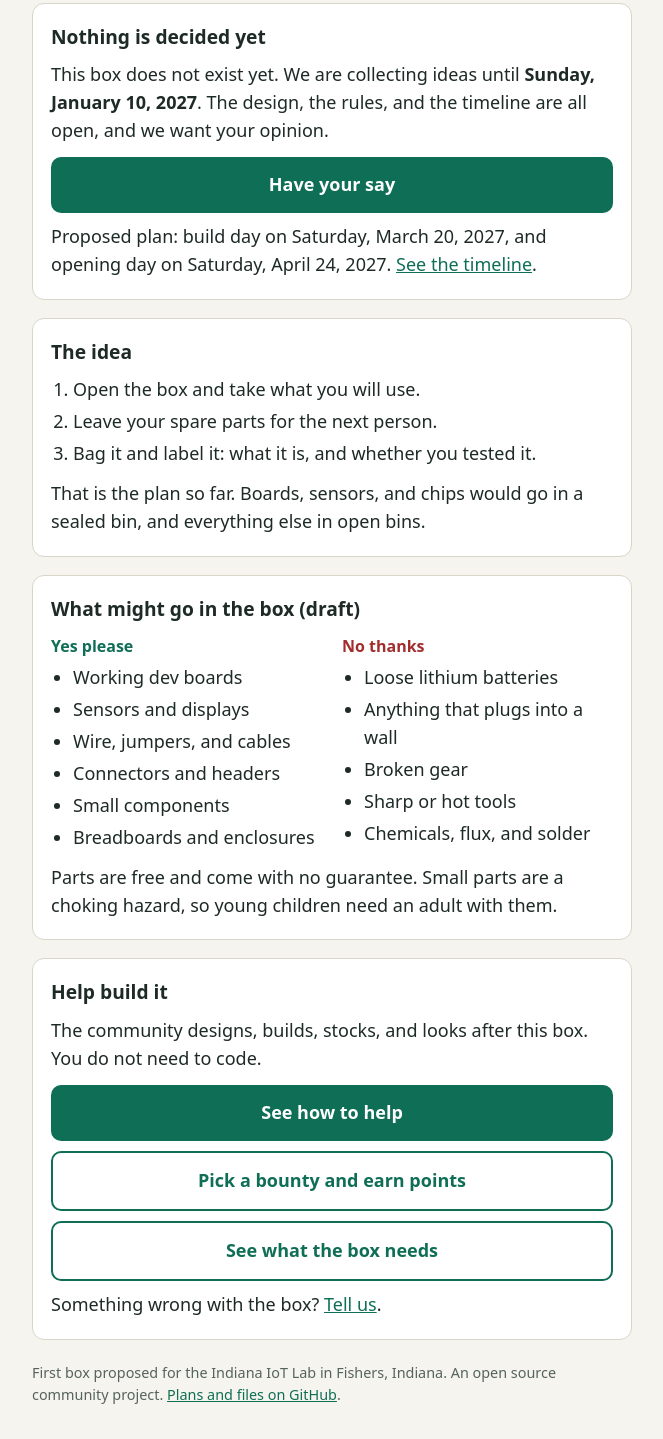
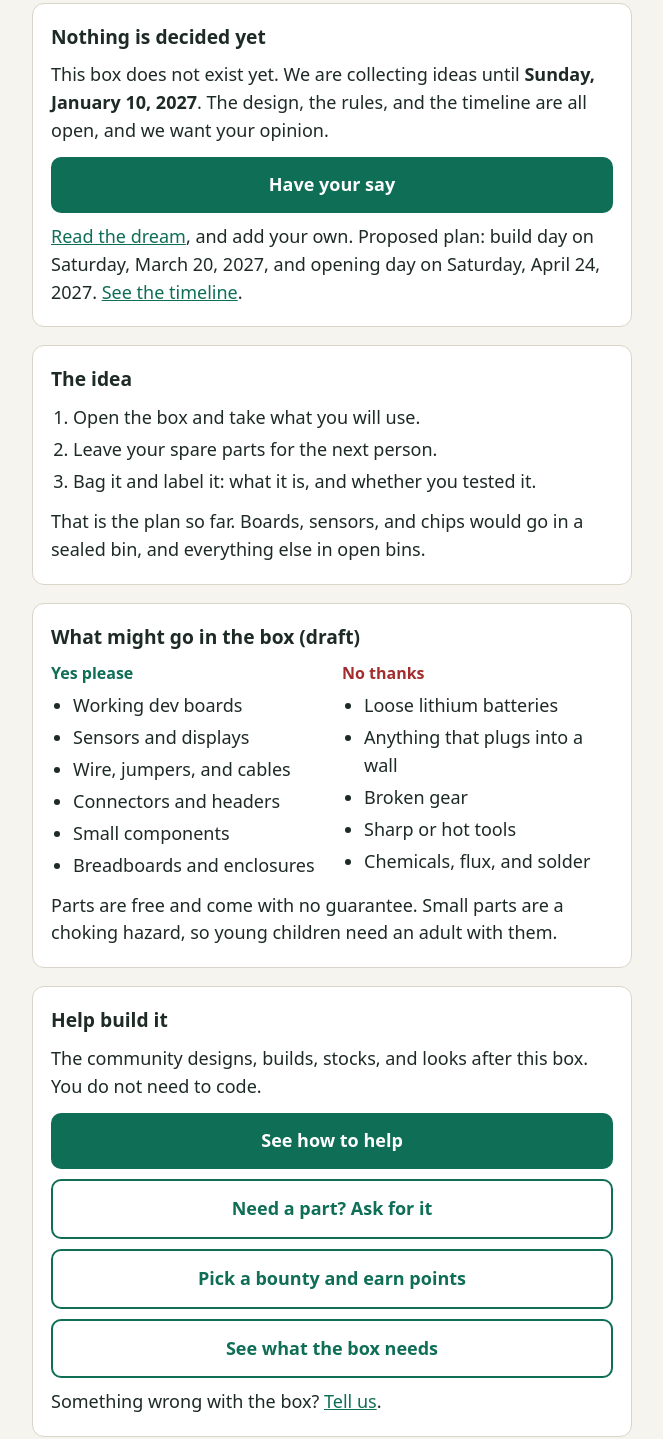
Before and after one commit to Badarado1998/Swapatron5000, a plain HTML site: page docs/index.html in a window 1280 px wide. Shown: the part 201-1640 px from the top of the page, without its empty margins (308-971 px from the left). Drawn offline with Linux system fonts and the light colour scheme.

Commit message:
Add the dream vision and an ask-for-a-part flow
Adds VISION.md as an openly editable dream, ASKS.md with an issue form
for requesting parts, and two ways to fill an ask: put it in the box,
or ship it care of the lab (marked as not yet confirmed).

Co-Authored-By: Claude Fable 5.2 <noreply@anthropic.com>
Claude-Session: https://claude.ai/code/session_01EjW4fMZqNJpCpFvE8avVg6

```diff
--- a/docs/index.html
+++ b/docs/index.html
@@ -65,7 +65,7 @@
     <h2>Nothing is decided yet</h2>
     <p>This box does not exist yet. We are collecting ideas until <strong>Sunday, January 10, 2027</strong>. The design, the rules, and the timeline are all open, and we want your opinion.</p>
     <a class="btn" href="https://github.com/Fishers-Founders-United/Swapatron5000/blob/main/docs/have-your-say.md">Have your say</a>
-    <p>Proposed plan: build day on Saturday, March 20, 2027, and opening day on Saturday, April 24, 2027. <a href="https://github.com/Fishers-Founders-United/Swapatron5000/blob/main/ROADMAP.md">See the timeline</a>.</p>
+    <p><a href="https://github.com/Fishers-Founders-United/Swapatron5000/blob/main/VISION.md">Read the dream</a>, and add your own. Proposed plan: build day on Saturday, March 20, 2027, and opening day on Saturday, April 24, 2027. <a href="https://github.com/Fishers-Founders-United/Swapatron5000/blob/main/ROADMAP.md">See the timeline</a>.</p>
   </section>
 
   <section>
@@ -110,6 +110,7 @@
     <h2>Help build it</h2>
     <p>The community designs, builds, stocks, and looks after this box. You do not need to code.</p>
     <a class="btn" href="https://github.com/Fishers-Founders-United/Swapatron5000#help-in-3-steps">See how to help</a>
+    <a class="btn alt" href="https://github.com/Fishers-Founders-United/Swapatron5000/blob/main/ASKS.md">Need a part? Ask for it</a>
     <a class="btn alt" href="https://github.com/Fishers-Founders-United/Swapatron5000/blob/main/BOUNTIES.md">Pick a bounty and earn points</a>
     <a class="btn alt" href="https://github.com/Fishers-Founders-United/Swapatron5000/blob/main/bom/BOM.csv">See what the box needs</a>
     <p>Something wrong with the box? <a href="https://github.com/Fishers-Founders-United/Swapatron5000/issues/new?template=help.yml">Tell us</a>.</p>
```
Also changed, not shown: docs/llms.txt, 8 other files.
